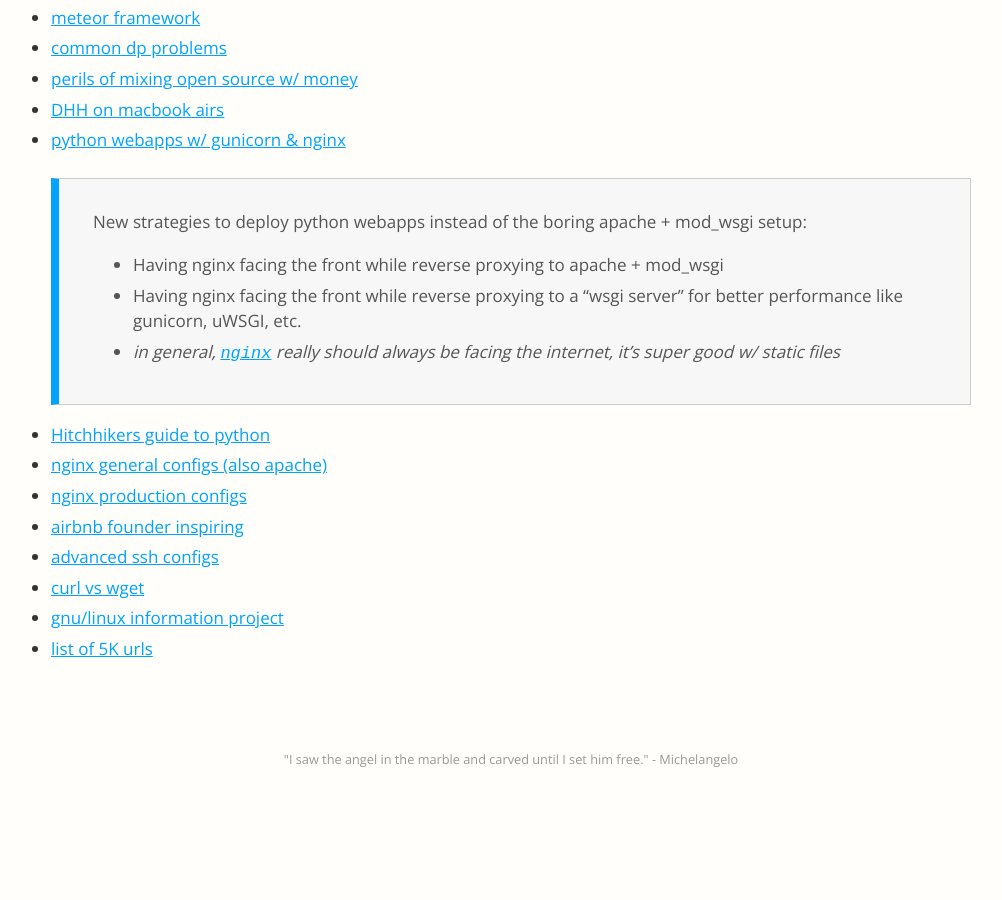
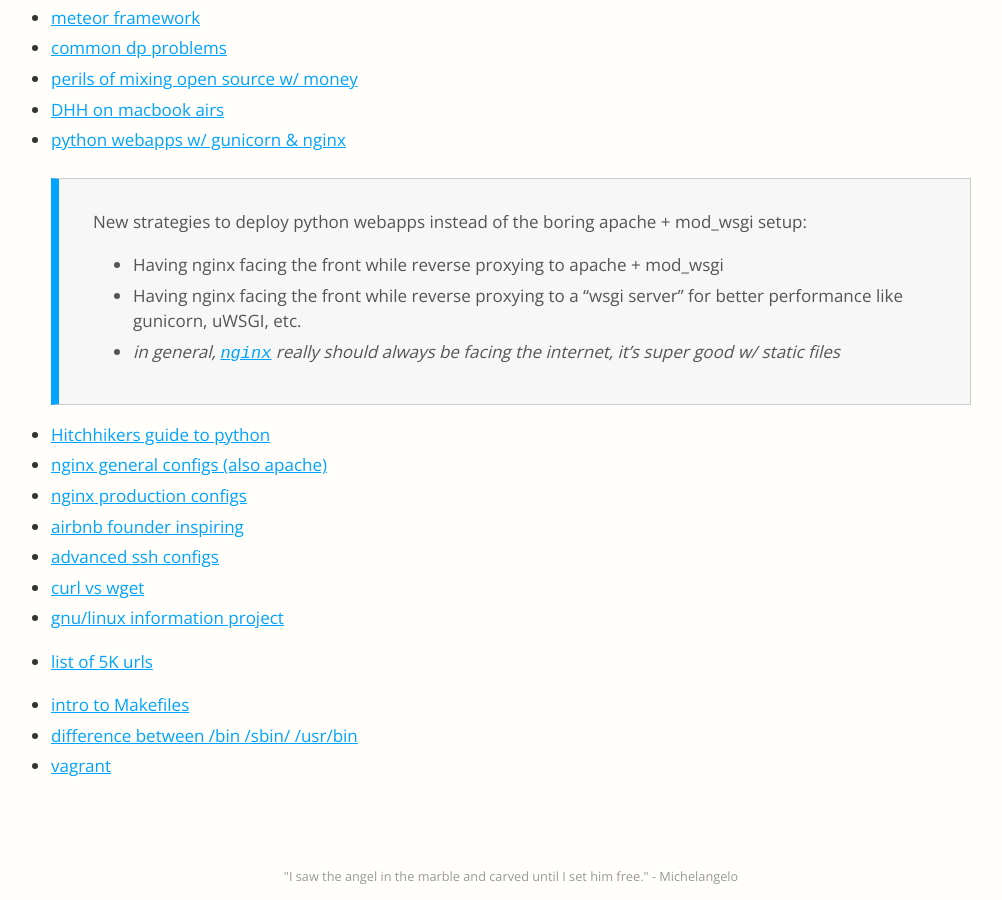
Before and after one commit to codelucas/codelucas.com, a Jekyll site: the page built from notes/index.md, in a window 1280 px wide and 900 px high, scrolled down 1724 px. Shown: the whole window, without its empty margins (129-1131 px from the left). Built offline with Jekyll 4.4.1, drawn with Linux system fonts in a browser that asks for light colours; Markdown is read by kramdown in place of the engine named in the settings; before the commit the page ends 2507 px from its top, so only the background shows below that.

Commit message:
added to technical notes

```diff
--- a/about/index.html
+++ b/about/index.html
@@ -16,7 +16,7 @@
     as they were Star Wars fans!</em> </p>
 
     <p>
-    I've lived in Dallas, Chicago, NY, Xiamen, Seattle, and Orange County.
+    I've lived in Dallas, Chicago, NY, Austin, and Orange County.
     I run, snowboard, code, and read in my spare time.  </p>
 
     <p>In the Fall of '11, I started university at <a href="http://www.ics.uci.edu/">UCI</a> in California,
--- a/notes/index.md
+++ b/notes/index.md
@@ -81,3 +81,8 @@
 - [curl vs wget](http://daniel.haxx.se/docs/curl-vs-wget.html)
 - [gnu/linux information project](http://www.linfo.org/)
 - [list of 5K urls](http://files.ianonavy.com/urls.txt)
+
+
+- [intro to Makefiles](http://www.linuxdevcenter.com/pub/a/linux/2002/01/31/make_intro.html?page=2)
+- [difference between /bin /sbin/ /usr/bin](http://askubuntu.com/questions/308045/differences-between-bin-sbin-usr-bin-usr-sbin-usr-local-bin-usr-local)
+- [vagrant](http://docs.vagrantup.com/v2/)
```
Also changed, not shown: _posts/2013-06-06-top-5-programming-mistakes.md (+1 -3 lines).
